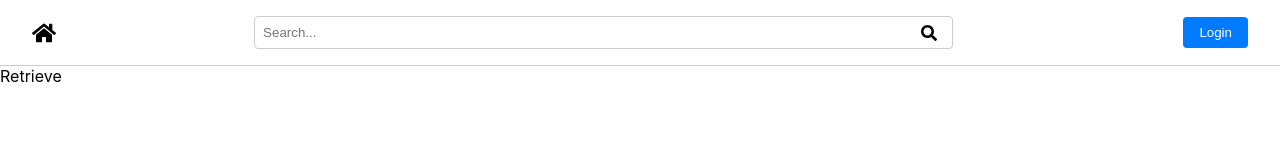
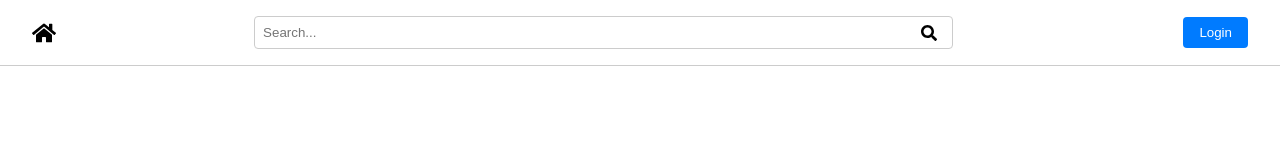
Before and after one commit to VIBUDESH07/Web_technolgy, a React (Create React App) app in the folder web_tech/: page / in a window 1280 px wide. Shown: the top 160 px of the page. Built offline with nearby package versions, Linux system fonts and the light colour scheme.

Commit message:
Update App.js

```diff
--- a/web_tech/src/App.js
+++ b/web_tech/src/App.js
@@ -1,6 +1,6 @@
 import {Routes,Route} from 'react-router-dom';
 import Login from './Components/Login';
-import Retrieve from './Components/Retrieve';
+import Header from './Components/Header'
 import Update from './Components/Update';
 import Form from './Components/Form';
 function App() {
@@ -9,7 +9,7 @@ function App() {
       <Routes>
 
         <Route path="/login" element={<Login/>}/>
-        <Route path="/" element={<Retrieve/>}/>
+        <Route path="/" element={<Header/>}/>
         <Route path="/update" element={<Update/>}/>
         <Route path="/add" element={<Form/>}/>
 
```
